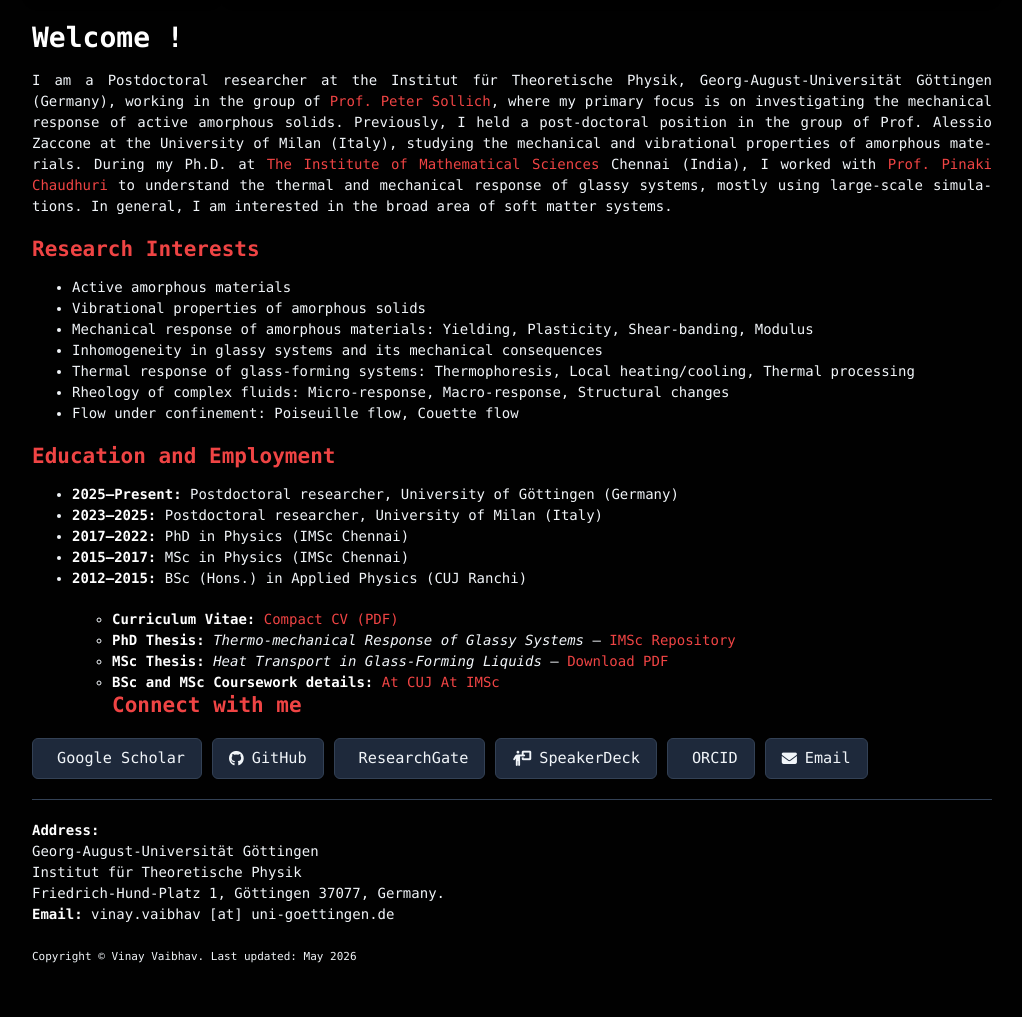
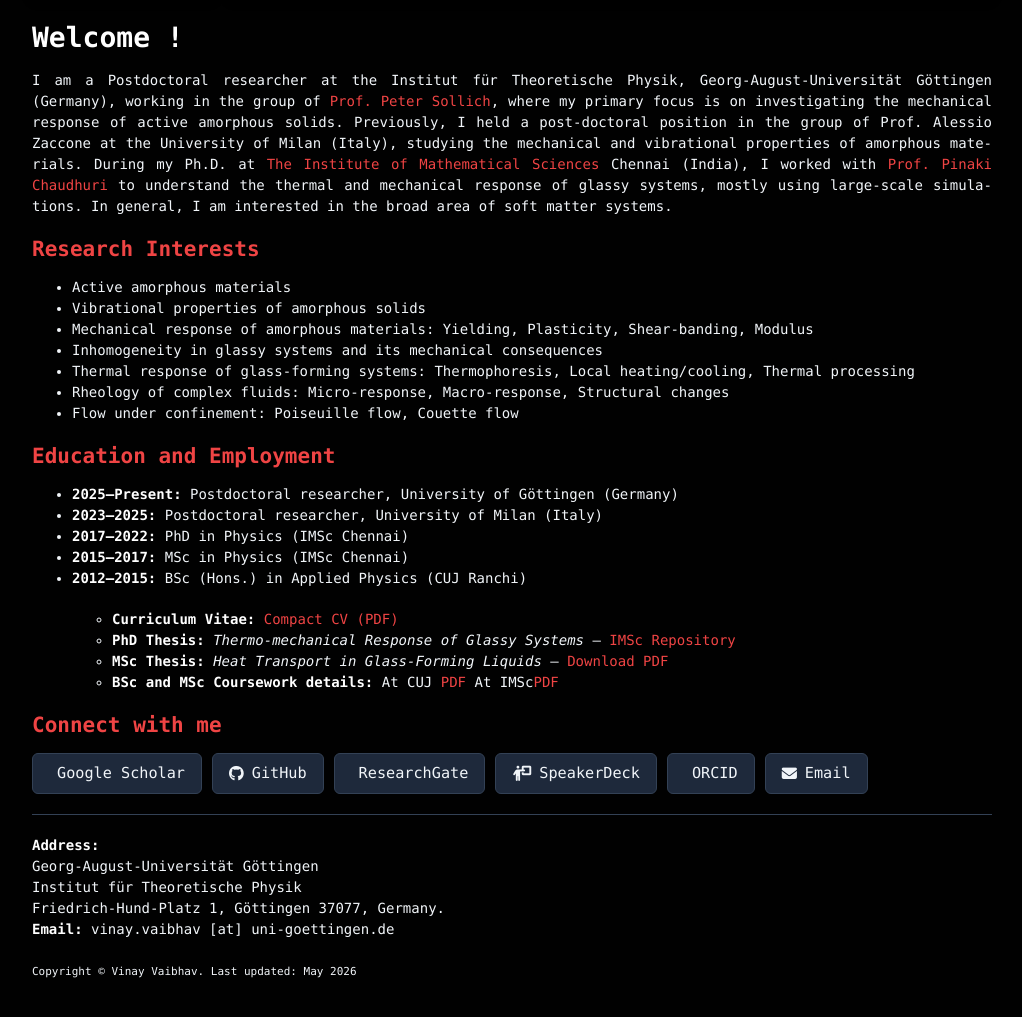
Before and after one commit to vinayphys/vinayphys.github.io, a Jekyll site: the page built from index.md, in a window 1280 px wide, cut to the strip 485-1576 px from the top of the page. Shown: the top 1017 px of the strip, without its empty margins (128-1150 px from the left). Built offline with Jekyll 4.4.1, drawn with Linux system fonts in a browser that asks for light colours; our own code applies the rules of GitHub Pages for plain Markdown files; a style sheet for code colours, icons or effects is not loaded.

Commit message:
Update index.md

```diff
--- a/index.md
+++ b/index.md
@@ -23,8 +23,9 @@ I am a Postdoctoral researcher at the Institut für Theoretische Physik, Georg-A
   - **Curriculum Vitae:** [Compact CV (PDF)]({{ '/files/one-page_cv.pdf#zoom=300' | relative_url }})
   - **PhD Thesis:** *Thermo-mechanical Response of Glassy Systems* — [IMSc Repository](https://www.imsc.res.in/xmlui/handle/123456789/606)
   - **MSc Thesis:** *Heat Transport in Glass-Forming Liquids* — [Download PDF]({{ '/files/masterThesis_vinayVaibhav.pdf' | relative_url }})
-  - **BSc and MSc Coursework details:** [At CUJ]({{ '/files/cuj_CourseDetails.pdf' | relative_url }})
- [At IMSc]({{ '/files/imsc_courseDetails.pdf' | relative_url }})
+  - **BSc and MSc Coursework details:** At CUJ [PDF]({{ '/files/cuj_CourseDetails.pdf' | relative_url }})
+At IMSc[PDF]({{ '/files/imsc_courseDetails.pdf' | relative_url }})
+
 ## Connect with me
 
 <div class="social-bar">
```
